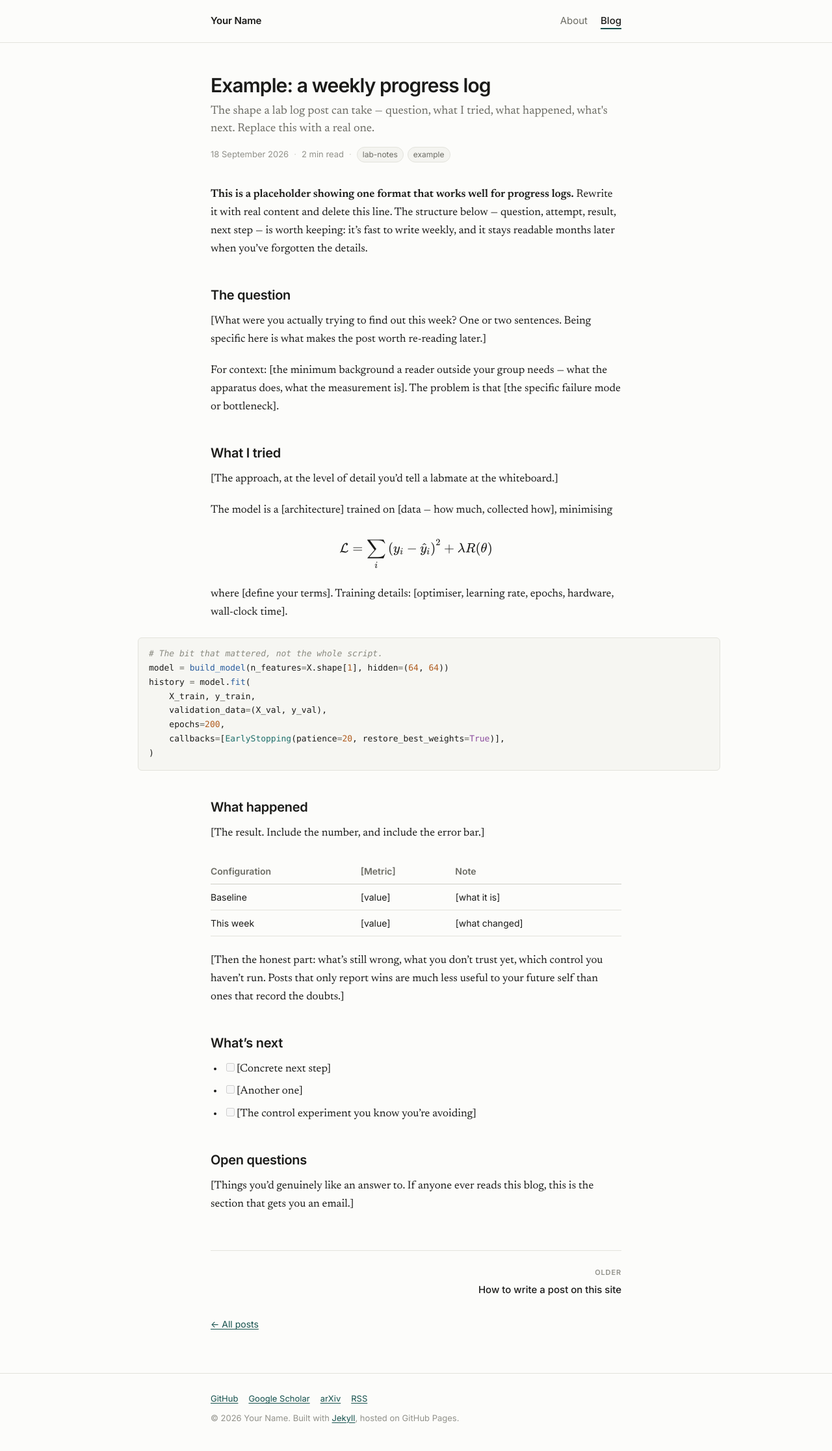
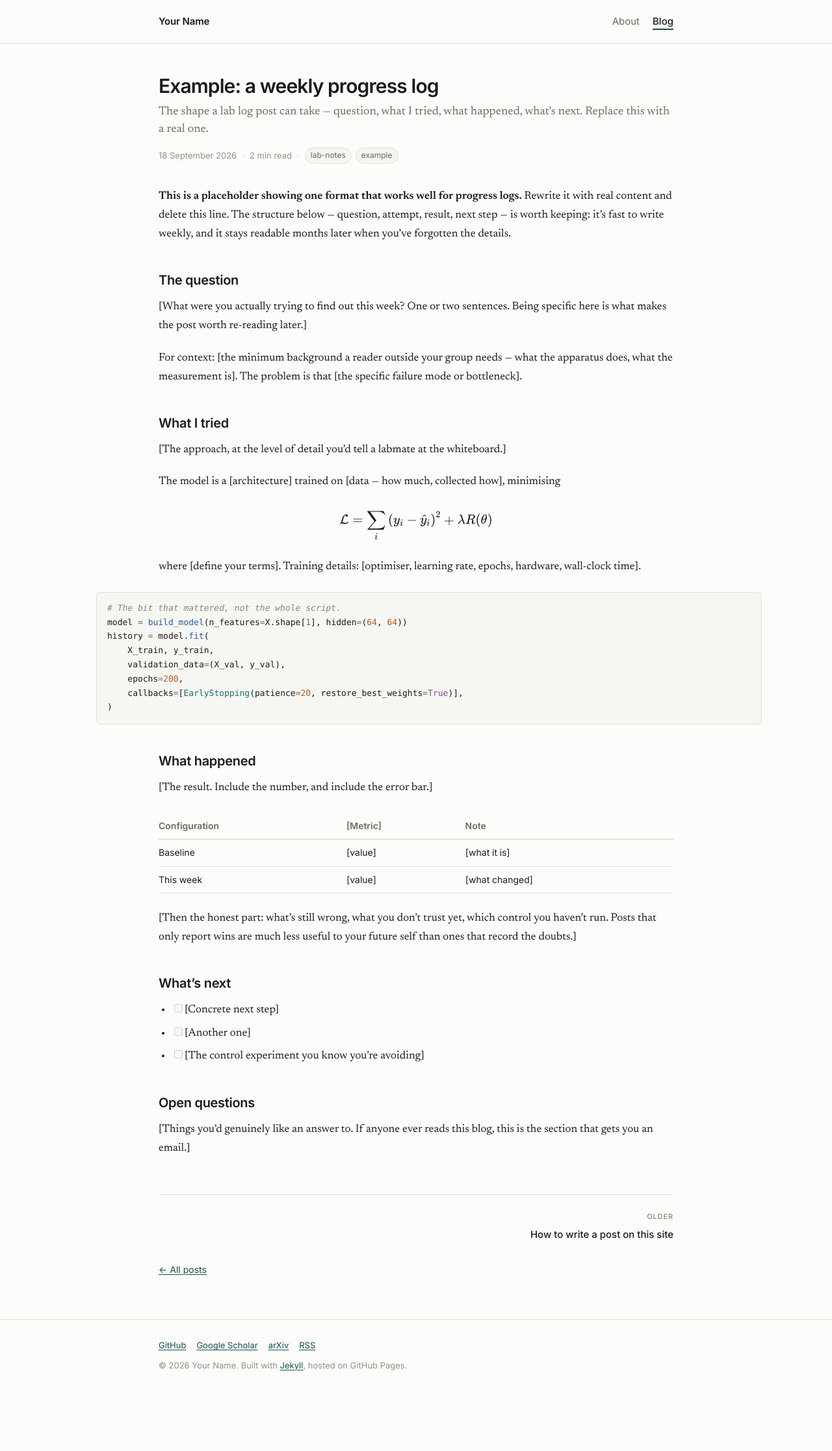
Before and after one commit to dwgong/dwgong.github.io, a Jekyll site: the page built from _posts/2026-09-18-example-progress-log.md, in a window 1280 px wide. Shown: the whole page at 65% size. Built offline with Jekyll 4.4.1, drawn with Linux system fonts in a browser that asks for light colours; after the commit the page ends 2152 px from its top, so only the background shows below that.

Commit message:
Widen text column further
--measure 42rem -> 52rem and --measure-wide 56rem -> 64rem, taking the
text column to 792px at the gutters. The wide-element breakpoint moves
64rem -> 68rem so bled-out code blocks and figures still fit.

Line height goes 1.65 -> 1.72: a longer measure needs more leading or the
eye loses the line on the return sweep. The two are coupled, so raise
them together.

Checked for horizontal overflow at 390, 768, 1000, 1024, 1100 and 1440px:
none.

Co-Authored-By: Claude Opus 5 <noreply@anthropic.com>
Claude-Session: https://claude.ai/code/session_01JaGsVPpdmqxhdqe87Aftxx

```diff
--- a/assets/css/style.css
+++ b/assets/css/style.css
@@ -21,8 +21,8 @@
   --accent: #14504c;
   --accent-soft: #e2efec;
 
-  --measure: 42rem;      /* text column width — roughly 85 characters */
-  --measure-wide: 56rem; /* for wide figures, code blocks and tables */
+  --measure: 52rem;      /* text column width */
+  --measure-wide: 64rem; /* for wide figures, code blocks and tables */
   --gutter: 1.25rem;
 
   --radius: 6px;
@@ -65,7 +65,9 @@ body {
   color: var(--text);
   font-family: var(--font-serif);
   font-size: 1.0625rem;
-  line-height: 1.65;
+  /* Longer lines need more leading, or the eye loses its place on the
+     return sweep. Paired with --measure; raise both together. */
+  line-height: 1.72;
   font-synthesis-weight: none;
   text-rendering: optimizeLegibility;
   -webkit-font-smoothing: antialiased;
@@ -288,7 +290,7 @@ a:hover { text-decoration-thickness: 2px; }
 
 /* Let code blocks breathe past the narrow text column, but only once the
    viewport is actually wide enough to give them the room. */
-@media (min-width: 64rem) {
+@media (min-width: 68rem) {
   .prose pre {
     width: var(--measure-wide);
     margin-inline: calc((var(--measure) - var(--measure-wide)) / 2);
@@ -351,7 +353,7 @@ a:hover { text-decoration-thickness: 2px; }
 
 /* Wide and full figures escape the text column. `width: 100vw` with a
    negative margin is the standard full-bleed trick. */
-@media (min-width: 64rem) {
+@media (min-width: 68rem) {
   .figure-wide {
     width: var(--measure-wide);
     margin-inline: calc((var(--measure) - var(--measure-wide)) / 2);
```
